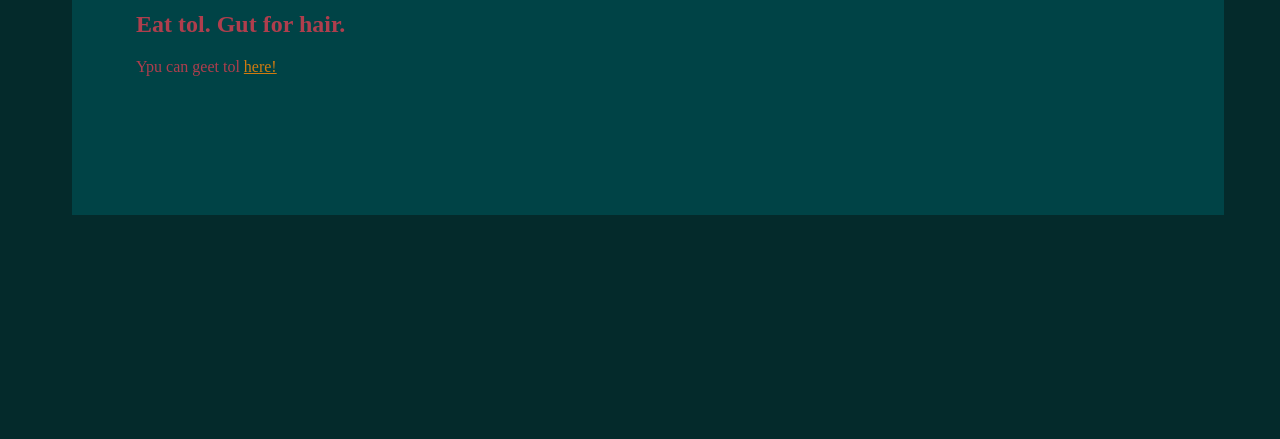
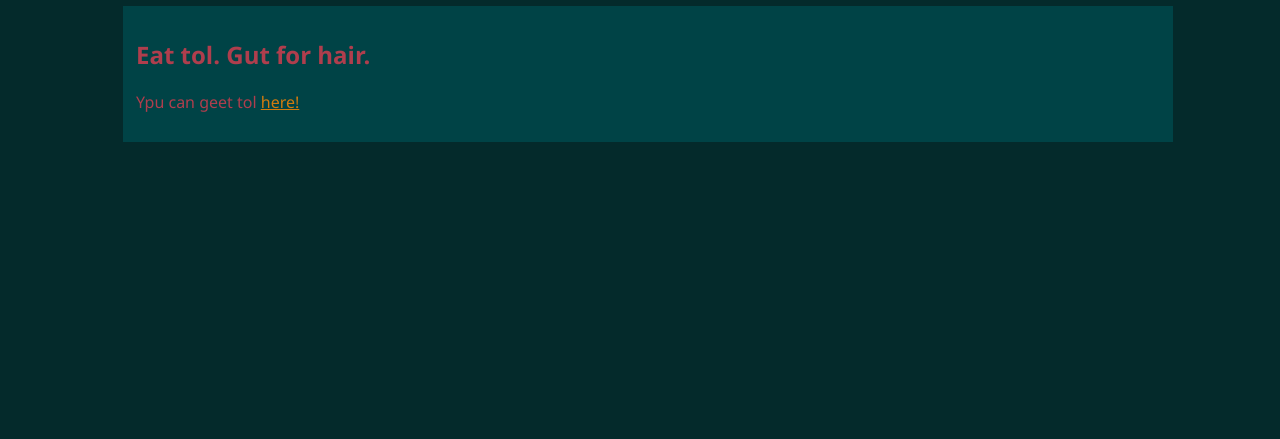
Before and after one commit to 2970127/2970127.github.io, a plain HTML site: page tol/index.html in a window 1280 px wide. Shown: the part 377-816 px from the top of the page. Drawn offline with Linux system fonts and the light colour scheme.

Commit message:
dumminycrochets dominicrochet

```diff
--- a/tol/index.html
+++ b/tol/index.html
@@ -10,7 +10,7 @@
 <body>
     <h1>Tol? Domyou tol?</h1>
 
-    <div class="section" style="width:80%;height:20vh;">
+    <div class="section" style="width:80%;">
         <h2>Eat tol. Gut for hair.</h2>
         <p>Ypu can geet tol <a href="https://etigeox-declass.now.sh">here!</a></p>
     </div>
--- a/tol/style.css
+++ b/tol/style.css
@@ -22,6 +22,8 @@ body {
 
     overflow-y: scroll;
     overflow-x: hidden;
+
+    font-family: 'Segoe UI', Tahoma, Geneva, Verdana, sans-serif;
 }
 
 .section {
@@ -29,7 +31,7 @@ body {
     color: var(--englishr);
 
     margin: 0 10vh;
-    padding: 5%;
+    padding: 1%;
 }
 
 a, button {
```
